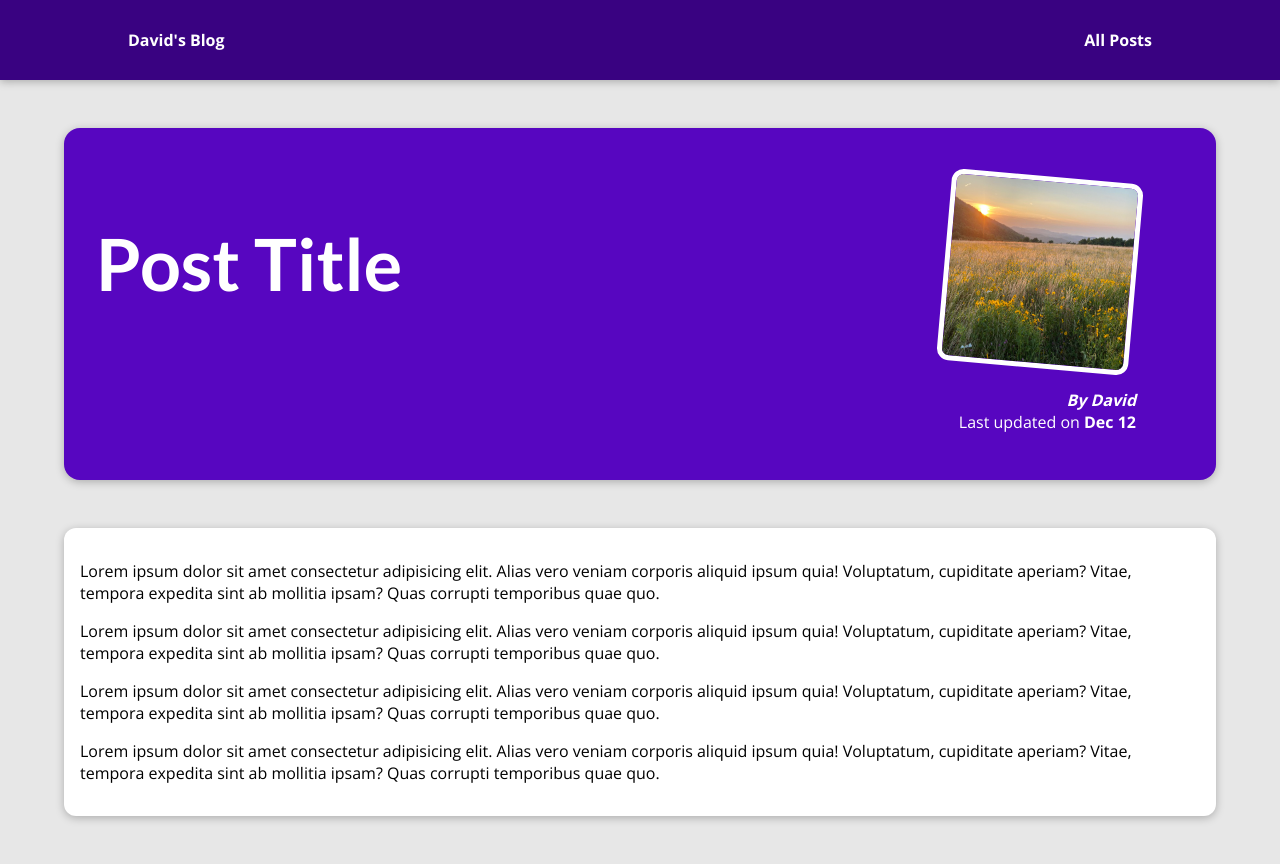
After one commit to davegrnr/django-blog, a Django app: template blog/templates/blog/post-detail.html in a window 1280 px wide. The commit adds this page. Run offline with Django 3.2, Linux system fonts and the light colour scheme; the template is opened without the code that fills it, so the values that code supplies are empty.

Commit message:
Add dynamic routes for posts. Add styling for post

```diff
--- /dev/null
+++ b/blog/static/blog/post-detail.css
@@ -0,0 +1,62 @@
+body {
+  background-color: #e7e7e7;
+}
+
+#main-navigation {
+  background-color: #390281;
+  box-shadow: 0 2px 8px rgba(0, 0, 0, 0.25);
+}
+
+#summary {
+  margin: 8rem auto 3rem auto;
+  padding: 2rem;
+  width: 90%;
+  max-width: 90rem;
+  border-radius: 16px;
+  background-color: #5706c0;
+  position: relative;
+  box-shadow: 0 2px 8px rgba(0, 0, 0, 0.25);
+  height: 22rem;
+}
+
+#summary h2 {
+  color: white;
+  font-size: 4.5rem;
+}
+
+#summary article {
+  position: absolute;
+  top: 2rem;
+  right: 3rem;
+  padding: 1rem 2rem;
+  border-radius: 12px;
+  text-align: right;
+  color: white;
+}
+
+#summary article img {
+  width: 12rem;
+  height: 12rem;
+  border-radius: 12px;
+  transform: rotateZ(5deg);
+  border: 5px solid white;
+  margin-bottom: 1rem;
+}
+
+#summary address {
+  font-weight: bold;
+}
+
+#summary time {
+  font-weight: bold;
+}
+
+main {
+  width: 90%;
+  max-width: 90rem;
+  margin: 3rem auto;
+  background-color: white;
+  padding: 1rem;
+  border-radius: 12px;
+  box-shadow: 0 2px 8px rgba(0, 0, 0, 0.25);
+}
--- /dev/null
+++ b/blog/templates/blog/post-detail.html
@@ -0,0 +1,38 @@
+{% extends "base.html" %}
+{% load static %}
+
+{% block title %}
+    This Post Title
+{% endblock %}
+
+{% block css_files %}
+    <link rel="stylesheet" href="{% static 'blog/post-detail.css' %}" />
+{% endblock %}
+
+{% block content %}
+    <section id="summary">
+        <h2>Post Title</h2>
+        <article>
+            <img src="{% static 'blog/images/mountains.jpg'%}" alt="Post Title" />
+            <address>By David</address>
+            <div>
+                Last updated on <time>Dec 12</time>
+            </div>
+        </article>
+    </section>
+
+    <main>
+        <p>
+            Lorem ipsum dolor sit amet consectetur adipisicing elit. Alias vero veniam corporis aliquid ipsum quia! Voluptatum, cupiditate aperiam? Vitae, tempora expedita sint ab mollitia ipsam? Quas corrupti temporibus quae quo.
+        </p>
+        <p>
+            Lorem ipsum dolor sit amet consectetur adipisicing elit. Alias vero veniam corporis aliquid ipsum quia! Voluptatum, cupiditate aperiam? Vitae, tempora expedita sint ab mollitia ipsam? Quas corrupti temporibus quae quo.
+        </p>
+        <p>
+            Lorem ipsum dolor sit amet consectetur adipisicing elit. Alias vero veniam corporis aliquid ipsum quia! Voluptatum, cupiditate aperiam? Vitae, tempora expedita sint ab mollitia ipsam? Quas corrupti temporibus quae quo.
+        </p>
+        <p>
+            Lorem ipsum dolor sit amet consectetur adipisicing elit. Alias vero veniam corporis aliquid ipsum quia! Voluptatum, cupiditate aperiam? Vitae, tempora expedita sint ab mollitia ipsam? Quas corrupti temporibus quae quo.
+        </p>
+    </main>
+{% endblock %}
--- a/static/app.css
+++ b/static/app.css
@@ -1,11 +1,11 @@
-@import url('https://fonts.googleapis.com/css2?family=Lato:wght@400;700&family=Open+Sans:wght@400;700&display=swap');
+@import url("https://fonts.googleapis.com/css2?family=Lato:wght@400;700&family=Open+Sans:wght@400;700&display=swap");
 
 * {
   box-sizing: border-box;
 }
 
 html {
-  font-family: 'Open Sans', 'Lato', sans-serif;
+  font-family: "Open Sans", "Lato", sans-serif;
 }
 
 body {
@@ -15,7 +15,7 @@ body {
 h1,
 h2,
 h3 {
-  font-family: 'Lato', sans-serif;
+  font-family: "Lato", sans-serif;
   font-weight: bold;
 }
 
--- a/templates/base.html
+++ b/templates/base.html
@@ -12,9 +12,9 @@
 </head>
 <body>
     <header id="main-navigation">
-    </h1><a href="">David's Blog<a></h1>
+    </h1><a href="{%  url 'starting-page' %}">David's Blog<a></h1>
     <nav>
-        <a href="">All Posts</a>
+        <a href="{% url 'posts-page' %}">All Posts</a>
     </nav>
 </header>
     {% block content %}
```
Also changed, not shown: blog/static/blog/all-posts.css (added, +43 -0 lines), blog/static/blog/index.css (+0 -12 lines), blog/static/blog/post.css (added, +43 -0 lines), blog/templates/blog/all-posts.html (+14 -1 lines), blog/templates/blog/includes/post.html (added, +13 -0 lines), blog/templates/blog/index.html (+5 -11 lines), blog/views.py (+71 -4 lines).
